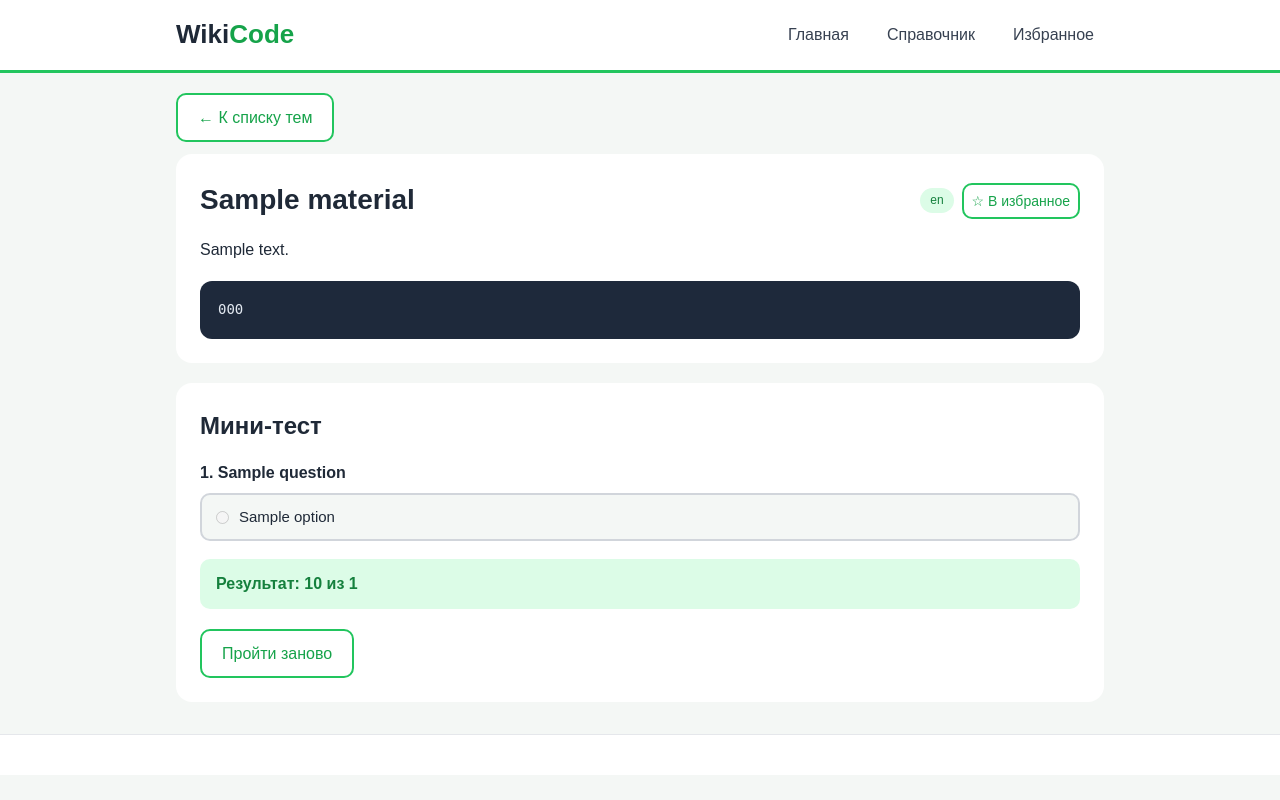
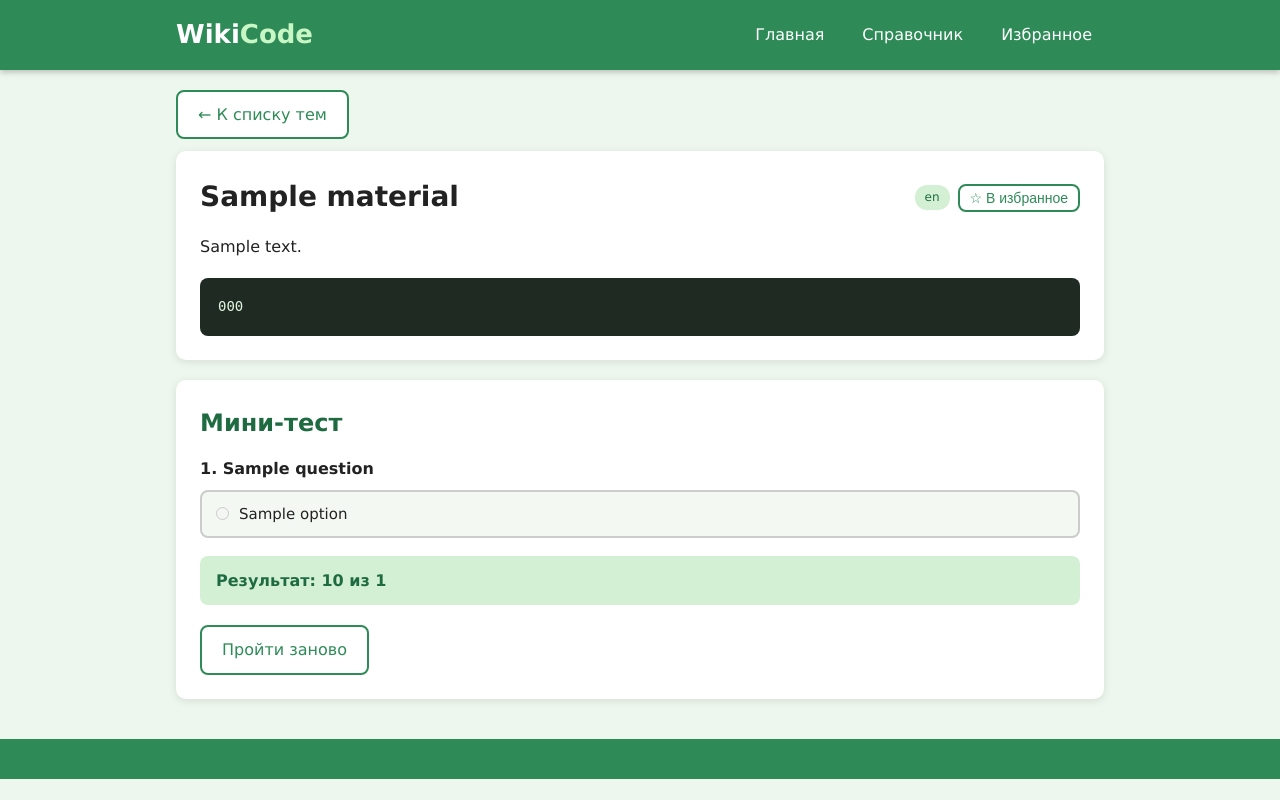
Before and after one commit to artemvergunov2009-ui/WikiCode, a FastAPI app: template templates/topic.html in a window 1280 px wide. Run offline with FastAPI, Linux system fonts and the light colour scheme; the template is opened without the code that fills it: most values are stand-ins (such as "Sample title", 1, 10 or a date in 2020).

Commit message:
Update style.css

```diff
--- a/static/style.css
+++ b/static/style.css
@@ -5,9 +5,9 @@
 }
 
 body {
-    font-family: Arial, Helvetica, sans-serif;
-    background: #f4f7f5;
-    color: #1f2937;
+    font-family: Verdana, Arial, sans-serif;
+    background: #eef7ee;
+    color: #222;
     line-height: 1.6;
 }
 
@@ -21,12 +21,13 @@ body {
     display: none !important;
 }
 
+/* шапка */
 .header {
-    background: #ffffff;
-    border-bottom: 3px solid #22c55e;
+    background: #2e8b57;
     position: sticky;
     top: 0;
     z-index: 10;
+    box-shadow: 0 2px 6px rgba(0, 0, 0, 0.25);
 }
 
 .header-inner {
@@ -42,51 +43,54 @@ body {
 .logo {
     font-size: 26px;
     font-weight: bold;
-    color: #1f2937;
+    color: #ffffff;
     text-decoration: none;
 }
 
 .logo span {
-    color: #16a34a;
+    color: #c8f7c5;
 }
 
 .nav {
     display: flex;
-    gap: 18px;
+    gap: 14px;
 }
 
 .nav a {
-    color: #374151;
+    color: #ffffff;
     text-decoration: none;
-    padding: 6px 10px;
-    border-radius: 8px;
+    padding: 6px 12px;
+    border-radius: 6px;
 }
 
 .nav a:hover,
 .nav a.active {
-    background: #dcfce7;
-    color: #15803d;
+    background: #1f6b41;
 }
 
+/* главный блок */
 .hero {
     background: #ffffff;
-    border-radius: 16px;
+    border-radius: 10px;
     padding: 40px 24px;
     text-align: center;
     margin: 24px 0;
+    border-top: 5px solid #2e8b57;
+    box-shadow: 0 2px 8px rgba(0, 0, 0, 0.1);
 }
 
 .hero h1 {
     font-size: 40px;
-    color: #16a34a;
+    color: #2e8b57;
     margin-bottom: 10px;
 }
 
 .hero p {
-    color: #4b5563;
+    color: #555;
     font-size: 17px;
 }
 
+/* поиск */
 .search-block {
     display: flex;
     gap: 10px;
@@ -96,49 +100,52 @@ body {
 .search-block input {
     flex: 1;
     padding: 12px 16px;
-    border: 2px solid #d1d5db;
-    border-radius: 10px;
+    border: 2px solid #bbb;
+    border-radius: 8px;
     font-size: 16px;
 }
 
 .search-block input:focus {
     outline: none;
-    border-color: #22c55e;
+    border-color: #2e8b57;
 }
 
+/* кнопки */
 .btn {
     padding: 10px 20px;
-    background: #22c55e;
+    background: #2e8b57;
     color: #ffffff;
     border: none;
-    border-radius: 10px;
+    border-radius: 8px;
     font-size: 16px;
     cursor: pointer;
 }
 
 .btn:hover {
-    background: #16a34a;
+    background: #1f6b41;
 }
 
 .btn-light {
     background: #ffffff;
-    color: #16a34a;
-    border: 2px solid #22c55e;
+    color: #2e8b57;
+    border: 2px solid #2e8b57;
 }
 
 .btn-light:hover {
-    background: #dcfce7;
+    background: #e3f4e3;
 }
 
+/* фильтры */
 .filters {
     display: flex;
     gap: 12px;
     flex-wrap: wrap;
     align-items: flex-end;
     background: #ffffff;
-    border-radius: 12px;
+    border-radius: 10px;
     padding: 14px;
     margin-bottom: 24px;
+    box-shadow: 0 1px 4px rgba(0, 0, 0, 0.1);
 }
 
 .filter-group {
@@ -149,27 +156,29 @@ body {
 
 .filter-group label {
     font-size: 13px;
-    color: #6b7280;
+    color: #666;
 }
 
 .filter-group select {
     padding: 8px 12px;
-    border: 2px solid #d1d5db;
-    border-radius: 8px;
+    border: 2px solid #bbb;
+    border-radius: 6px;
     font-size: 15px;
     background: #ffffff;
 }
 
 .filter-group select:focus {
     outline: none;
-    border-color: #22c55e;
+    border-color: #2e8b57;
 }
 
 .section-title {
     margin: 10px 0 16px;
     font-size: 22px;
+    color: #1f6b41;
 }
 
+/* карточки */
 .cards-grid {
     display: grid;
     grid-template-columns: repeat(auto-fill, minmax(260px, 1fr));
@@ -179,16 +188,18 @@ body {
 
 .card {
     background: #ffffff;
-    border-radius: 14px;
+    border-radius: 10px;
     padding: 18px;
-    border: 1px solid #e5e7eb;
+    border: 1px solid #d5e5d5;
     display: flex;
     flex-direction: column;
     gap: 8px;
+    box-shadow: 0 1px 4px rgba(0, 0, 0, 0.08);
 }
 
 .card:hover {
-    border-color: #86efac;
+    box-shadow: 0 4px 12px rgba(0, 0, 0, 0.18);
+    border-color: #2e8b57;
 }
 
 .card-top {
@@ -200,10 +211,10 @@ body {
 
 .badge {
     font-size: 12px;
-    background: #dcfce7;
-    color: #15803d;
+    background: #d4f0d4;
+    color: #1f6b41;
     padding: 3px 10px;
-    border-radius: 999px;
+    border-radius: 12px;
     white-space: nowrap;
 }
 
@@ -213,7 +224,7 @@ body {
 
 .card p {
     font-size: 14px;
-    color: #6b7280;
+    color: #666;
     flex: 1;
 }
 
@@ -230,16 +241,16 @@ body {
 
 .btn-fav {
     background: #ffffff;
-    color: #16a34a;
-    border: 2px solid #22c55e;
-    padding: 8px;
+    color: #2e8b57;
+    border: 2px solid #2e8b57;
+    padding: 4px 10px;
     font-size: 14px;
-    border-radius: 10px;
+    border-radius: 8px;
     cursor: pointer;
 }
 
 .btn-fav.active {
-    background: #16a34a;
+    background: #2e8b57;
     color: #ffffff;
 }
 
@@ -250,18 +261,21 @@ body {
 .page-title {
     font-size: 30px;
     margin-bottom: 4px;
+    color: #1f6b41;
 }
 
 .page-subtitle {
-    color: #6b7280;
+    color: #666;
     margin-bottom: 20px;
 }
 
+/* страница темы */
 .topic-card {
     background: #ffffff;
-    border-radius: 16px;
+    border-radius: 10px;
     padding: 24px;
     margin-bottom: 20px;
+    box-shadow: 0 2px 8px rgba(0, 0, 0, 0.1);
 }
 
 .topic-header {
@@ -282,32 +296,34 @@ body {
     margin-bottom: 18px;
 }
 
-/* Блок кода */
+/* код */
 .code-block {
-    position: relative;
-    background: #1e293b;
-    border-radius: 12px;
+    background: #1e2a22;
+    border-radius: 8px;
     overflow: hidden;
 }
 
 .code-block pre {
     padding: 18px;
     overflow-x: auto;
-    color: #e2e8f0;
+    color: #e0f5e0;
     font-family: "Courier New", Consolas, monospace;
     font-size: 14px;
-    line-height: 1.55;
+    line-height: 1.5;
 }
 
+/* тест */
 .quiz-card {
     background: #ffffff;
-    border-radius: 16px;
+    border-radius: 10px;
     padding: 24px;
     margin-bottom: 32px;
+    box-shadow: 0 2px 8px rgba(0, 0, 0, 0.1);
 }
 
 .quiz-card h2 {
     margin-bottom: 14px;
+    color: #1f6b41;
 }
 
 .quiz-question {
@@ -328,54 +344,98 @@ body {
 .quiz-options button {
     text-align: left;
     padding: 10px 14px;
-    background: #f4f7f5;
-    border: 2px solid #d1d5db;
-    border-radius: 10px;
+    background: #f3f8f3;
+    border: 2px solid #ccc;
+    border-radius: 8px;
     font-size: 15px;
     cursor: pointer;
 }
 
 .quiz-options button:hover {
-    border-color: #22c55e;
+    border-color: #2e8b57;
 }
 
 .quiz-options button.correct {
-    background: #dcfce7;
-    border-color: #16a34a;
+    background: #d4f0d4;
+    border-color: #2e8b57;
 }
 
 .quiz-options button.wrong {
-    background: #fee2e2;
-    border-color: #ef4444;
+    background: #fde0e0;
+    border-color: #e04444;
 }
 
 .quiz-result {
     margin-top: 16px;
+    margin-bottom: 12px;
     padding: 12px 16px;
-    border-radius: 10px;
-    background: #dcfce7;
-    color: #15803d;
+    border-radius: 8px;
+    background: #d4f0d4;
+    color: #1f6b41;
     font-weight: bold;
 }
 
 .footer {
-    background: #ffffff;
-    border-top: 1px solid #e5e7eb;
+    background: #2e8b57;
     padding: 20px 0;
     text-align: center;
-    color: #6b7280;
+    color: #ffffff;
     font-size: 14px;
+    margin-top: 40px;
 }
 
 .empty {
-    color: #6b7280;
+    color: #666;
     text-align: center;
     padding: 30px;
     background: #ffffff;
-    border-radius: 14px;
+    border-radius: 10px;
     margin-bottom: 32px;
 }
 
+/* ссылки как кнопки */
+a.btn {
+    display: inline-block;
+    text-decoration: none;
+    text-align: center;
+}
+
+form {
+    margin: 0;
+}
+
+/* варианты ответов в тесте */
+.quiz-options label {
+    display: flex;
+    align-items: center;
+    gap: 10px;
+    padding: 10px 14px;
+    background: #f3f8f3;
+    border: 2px solid #ccc;
+    border-radius: 8px;
+    font-size: 15px;
+    cursor: pointer;
+}
+
+.quiz-options label:hover {
+    border-color: #2e8b57;
+}
+
+.quiz-options label.correct {
+    background: #d4f0d4;
+    border-color: #2e8b57;
+}
+
+.quiz-options label.wrong {
+    background: #fde0e0;
+    border-color: #e04444;
+}
+
+.quiz-card .btn {
+    margin-top: 8px;
+}
+
+/* телефоны */
 @media (max-width: 600px) {
     .hero h1 {
         font-size: 30px;
@@ -402,51 +462,3 @@ body {
         font-size: 24px;
     }
 }
-
-/* ---------- Добавлено после удаления JavaScript ---------- */
-
-/* ссылки, выглядящие как кнопки */
-a.btn {
-    display: inline-block;
-    text-decoration: none;
-    text-align: center;
-}
-
-form {
-    margin: 0;
-}
-
-/* варианты ответов в тесте (радио-кнопки) */
-.quiz-options label {
-    display: flex;
-    align-items: center;
-    gap: 10px;
-    padding: 10px 14px;
-    background: #f4f7f5;
-    border: 2px solid #d1d5db;
-    border-radius: 10px;
-    font-size: 15px;
-    cursor: pointer;
-}
-
-.quiz-options label:hover {
-    border-color: #22c55e;
-}
-
-.quiz-options label.correct {
-    background: #dcfce7;
-    border-color: #16a34a;
-}
-
-.quiz-options label.wrong {
-    background: #fee2e2;
-    border-color: #ef4444;
-}
-
-.quiz-card .btn {
-    margin-top: 8px;
-}
-
-.quiz-result {
-    margin-bottom: 12px;
-}
```
